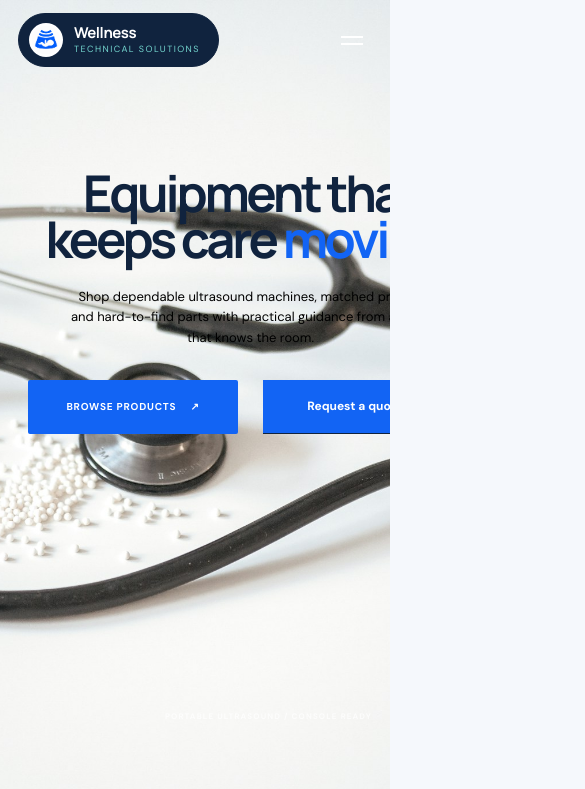
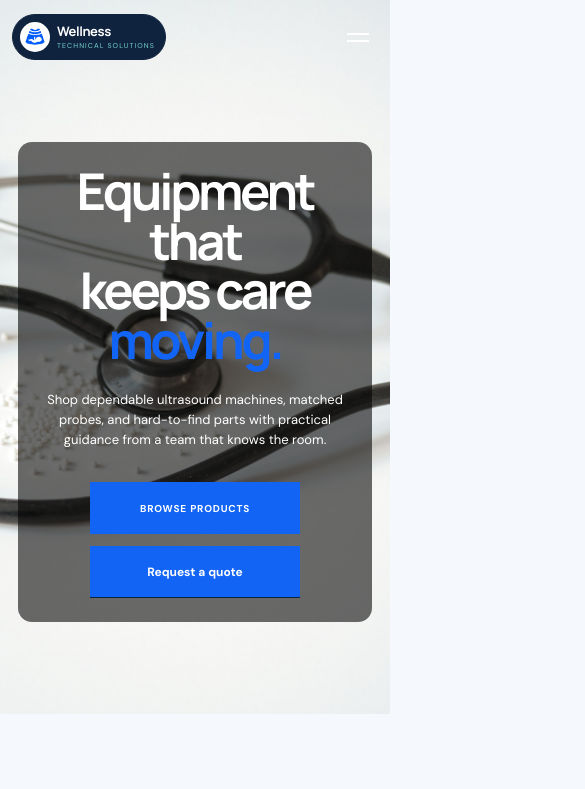
Before and after one commit to ahmedshamil150/WTS, a plain HTML site: page index.html in a window 390 px wide. Shown: the top 789 px of the page, 585 px wide, since content can reach past the window. Drawn offline with Linux system fonts and the light colour scheme.

Commit message:
Refine responsive hero and mobile navigation

```diff
--- a/index.html
+++ b/index.html
@@ -38,7 +38,7 @@
       <div class="hero-copy home-hero-copy reveal">
         <h1>Equipment that<br>keeps care <em>moving.</em></h1>
         <p class="hero-text">Shop dependable ultrasound machines, matched probes, and hard-to-find parts with practical guidance from a team that knows the room.</p>
-        <div class="hero-actions"><a class="button button-primary" href="#solutions">Browse products <span aria-hidden="true">↗</span></a><a class="text-link" href="#contact">Request a quote <span aria-hidden="true">→</span></a></div>
+        <div class="hero-actions"><a class="button button-primary" href="#solutions">Browse products</a><a class="text-link" href="#contact">Request a quote <span aria-hidden="true">→</span></a></div>
       </div>
     </section>
 
--- a/styles.css
+++ b/styles.css
@@ -382,9 +382,42 @@ body{background-color:var(--paper);background-image:linear-gradient(rgba(29,43,4
 .home-hero-copy .eyebrow{justify-content:center}
 .home-hero-copy .hero-text{margin-left:auto;margin-right:auto;padding-left:0;border-left:0}
 .home-hero-copy .hero-actions{justify-content:center}
-.home-hero .hero-actions>a{width:210px;height:54px;padding:0;display:inline-flex;align-items:center;justify-content:center}
+.home-hero .hero-actions>a{width:210px;height:54px;padding:0;display:inline-flex;align-items:center;justify-content:center;border-radius:0;background:var(--blue);color:#fff}
+.home-hero .hero-actions .text-link{position:relative}
+.home-hero .hero-actions .text-link span{position:absolute;right:16px}
+.home-hero-copy{background:rgba(0,0,0,.58);border-radius:14px;padding:32px 36px}
+.home-hero-copy h1{color:#fff}
+.home-hero-copy .hero-text{color:#fff}
 
 .home-header .brand-pill,.home-header .nav-pill,.home-header .header-cta-pill{background:#10233e;border-color:#10233e;color:#fff}
 .home-header .main-nav a{color:#fff}
 .home-header .brand-pill small{color:var(--home-accent)}
 .home-header .header-cta-pill:hover{background:#1264f4;border-color:#1264f4;color:#fff}
+
+@media(max-width:600px){
+  .section-wrap{width:calc(100% - 36px)}
+  .home-header{width:calc(100% - 24px);height:58px;gap:8px}
+  .home-header .brand-pill{padding:7px 10px 7px 7px;gap:7px}
+  .home-header .brand-pill img{width:30px;height:30px}
+  .home-header .brand strong{font-size:13px}
+  .home-header .brand small{font-size:7px}
+  .home-hero{min-height:620px;height:auto;padding:142px 18px 92px}
+  .home-hero-copy{width:100%;max-width:100%;margin-top:0}
+  .home-hero-copy{padding:24px 18px}
+  .home-hero h1{max-width:100%;font-size:clamp(40px,13vw,54px);line-height:.98}
+  .home-hero .hero-text{max-width:100%;font-size:13px}
+  .home-hero .hero-actions{width:100%;flex-direction:column;gap:12px}
+  .home-hero .hero-actions>a{width:min(210px,100%);height:52px}
+  .hero-controls{right:18px;left:18px;justify-content:center}
+  .home-hero .hero-slide::after{display:none}
+  .home-about-details{gap:20px;flex-wrap:wrap}
+  .home-about-details>div{min-width:110px}
+  .solutions-dark .section-heading{grid-template-columns:1fr}
+  .solutions-dark .product-image{height:190px}
+  .contact-copy2 h2,.contact h2{font-size:42px}
+}
+
+@media(max-width:800px){
+  .home-page .home-header{left:0;transform:none;width:100%;padding-inline:12px}
+  .home-page .site-header .main-nav{left:0;right:0;width:auto}
+}
```
